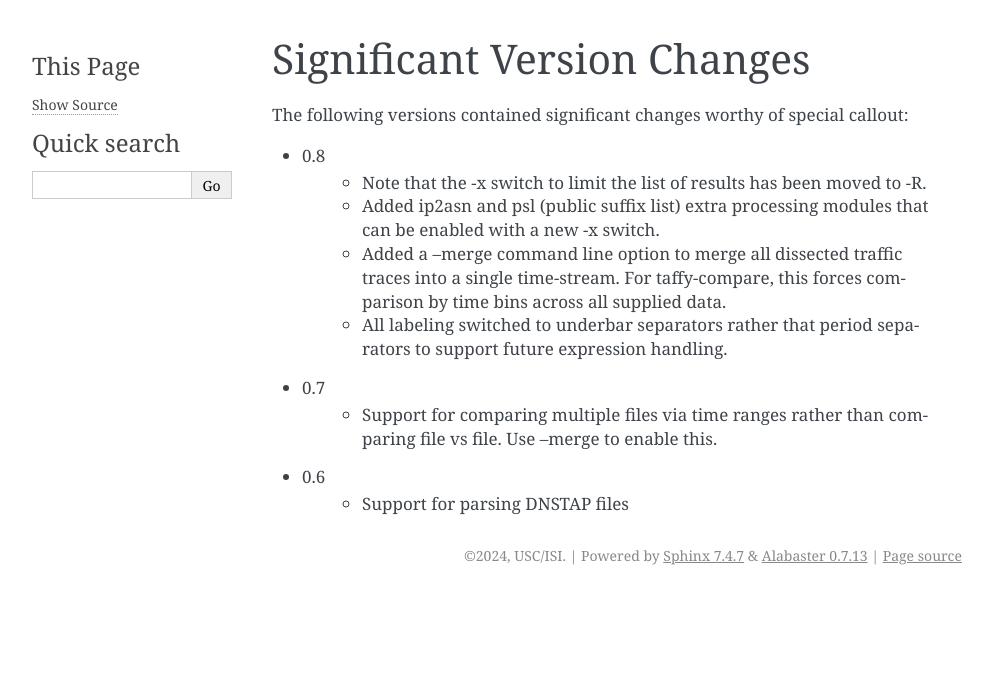
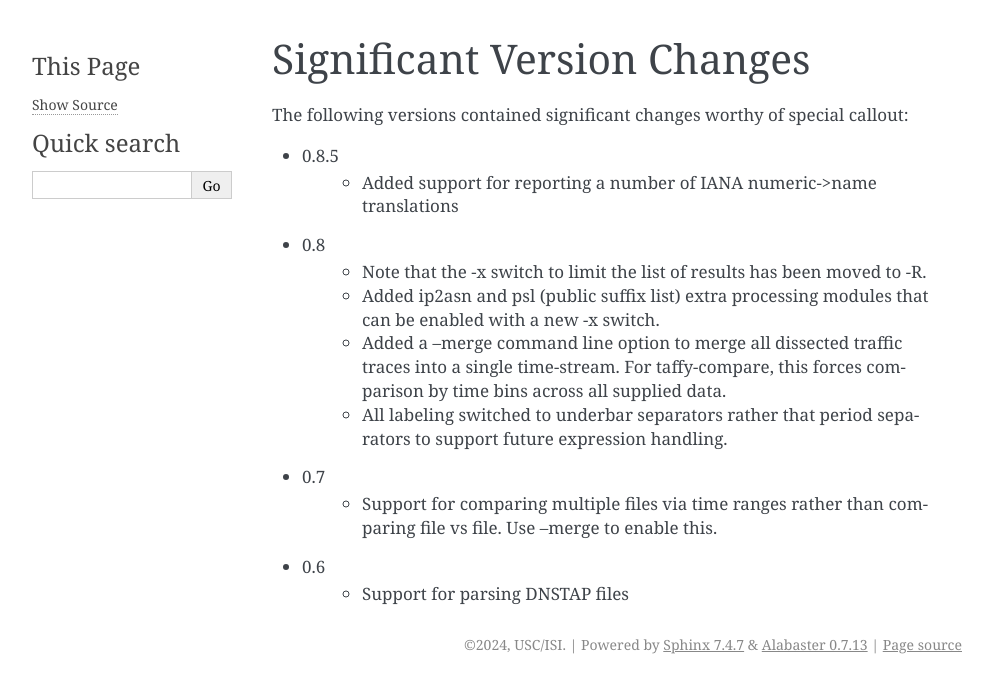
Before and after one commit to traffic-taffy/traffic-taffy, a Sphinx documentation site: the page built from docs/importantchanges.rst, in a window 1280 px wide. Shown: the top 693 px of the page, without its empty margins (148-1141 px from the left). Built offline with Sphinx 7.4.7, drawn with Linux system fonts in a browser that asks for light colours.

Commit message:
version 0.8.5

```diff
--- a/docs/conf.py
+++ b/docs/conf.py
@@ -9,7 +9,7 @@
 project = "traffic-taffy"
 copyright = "2024, USC/ISI"
 author = "Wes Hardaker"
-release = "0.8.1"
+release = "0.8.5"
 
 # -- General configuration ---------------------------------------------------
 # https://www.sphinx-doc.org/en/master/usage/configuration.html#general-configuration
--- a/docs/importantchanges.rst
+++ b/docs/importantchanges.rst
@@ -3,6 +3,9 @@ Significant Version Changes
 
 The following versions contained significant changes worthy of special
 callout:
+
+- 0.8.5
+    - Added support for reporting a number of IANA numeric->name translations
 
 - 0.8
     - Note that the -x switch to limit the list of results has been
--- a/traffic_taffy/__init__.py
+++ b/traffic_taffy/__init__.py
@@ -1 +1 @@
-__VERSION__ = "0.8.1"
+__VERSION__ = "0.8.5"
```
